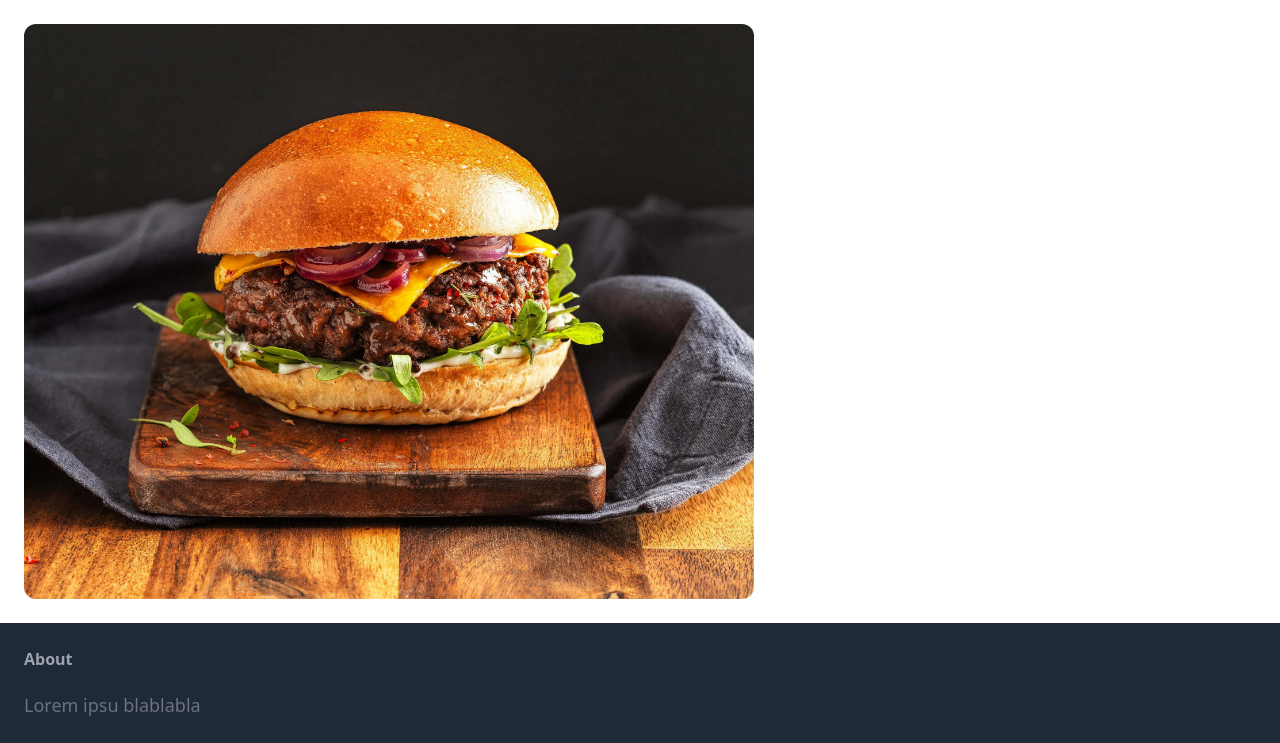
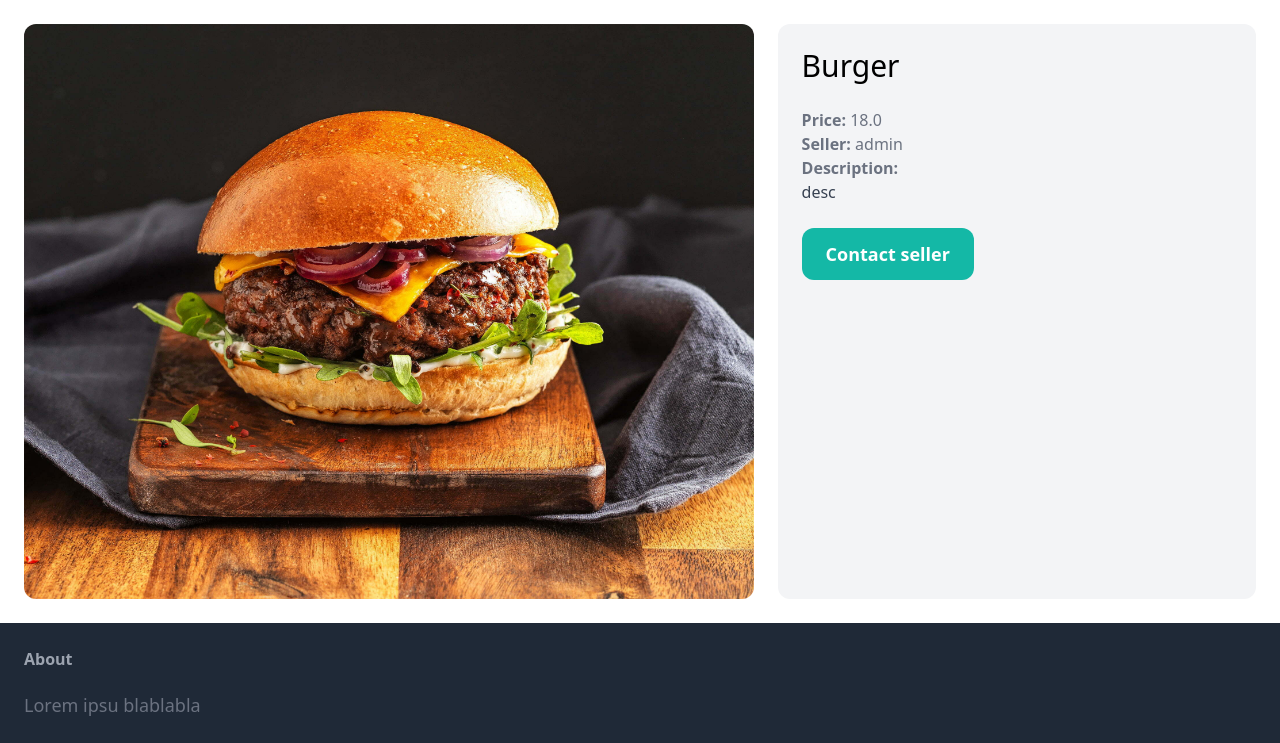
Before and after one commit to benji1h/django_market_project, a Django app: page /items/1/ in a window 1280 px wide. Shown: the part 77-820 px from the top of the page. Run offline with Django 5.2, Linux system fonts and the light colour scheme; data comes from the database, SQL or seed files in the repository; both versions use the stored data as it was after the commit; some libraries are stand-ins or nearby versions.

Commit message:
Update view item + add related items

```diff
--- a/core/templates/core/index.html
+++ b/core/templates/core/index.html
@@ -2,7 +2,7 @@
 {% block title %}Home{% endblock %}
 {% block content %}
     <div class="mt-6 px-6 py-12 bg-gray-100 rounded-xl">
-        <h2 class="mb-12 text-2xl text-center">Items</h2>
+        <h2 class="mb-12 text-2xl text-center">Newest items</h2>
         <div class="grid grid-cols-6 gap-6">
             {% for item in items %}
                 <div>
--- a/item/templates/item/detail.html
+++ b/item/templates/item/detail.html
@@ -3,7 +3,46 @@
 {% block content %}
 <div class="grid grid-cols-5 gap-6">
     <div class="col-span-3">
-        <img src="{{ item.image.url }}" class="rounded-xl">
+        {% if item.image %}
+            <img src="{{ item.image.url }}" class="rounded-xl">
+        {% endif %}
+    </div>
+
+    <div class="col-span-2 p-6 bg-gray-100 rounded-xl">
+        <h1 class="mb-6 text-3xl">{{ item.name }}</h1>
+        <p class="text-gray-500"><strong>Price: </strong>{{ item.price }}</p>
+        <p class="text-gray-500"><strong>Seller: </strong>{{ item.created_by.username }}</p>
+
+        {% if item.description %}
+            <p class="text-gray-700">
+                <strong class="text-gray-500">Description:</strong><br/>
+                {{ item.description }}
+            </p>
+        {% endif %}
+
+        <a href="#" class="inline-block mt-6 px-6 py-3 text-lg font-semibold bg-teal-500 text-white rounded-xl hover:bg-teal-700">Contact seller</a>
     </div>
 </div>
+{% if related_items.count > 0 %}
+<div class="mt-6 px-6 py-12 bg-gray-100 rounded-xl">
+    <h2 class="mb-12 text-2xl text-center">Related items</h2>
+    <div class="grid grid-cols-6 gap-6">
+        {% for item in related_items %}
+            <div>
+                <a href="{% url 'item:detail' item.id %}">
+                    <div class="">
+                        {% if item.image %}
+                            <img src="{{ item.image.url}}" class="rounded-t-xl object-cover h-48 w-96">
+                        {% endif %}
+                    </div>
+                    <div class="p-6 bg-white rounded-b-xl">
+                        <h2 class="text-2xl">{{ item.name }}</h2>
+                        <p class="text-gray-500">Price: {{ item.price }}</p>
+                    </div>
+                </a>
+            </div>
+        {% endfor%}
+    </div>
+</div>
+{% endif %}
 {% endblock %}
--- a/item/views.py
+++ b/item/views.py
@@ -6,6 +6,9 @@ from .models import Item
 def detail(request, pk):
     item = get_object_or_404(Item, pk=pk)
 
+    related_items = Item.objects.filter(category=item.category, is_sold=False).exclude(pk=pk)[0:3]
+
     return render(request, 'item/detail.html', {
-        'item': item
+        'item': item,
+        'related_items': related_items
     })
```
Also changed, not shown: db.sqlite3, media/item_images/jeans_dSwCE4w.jpg (added).
